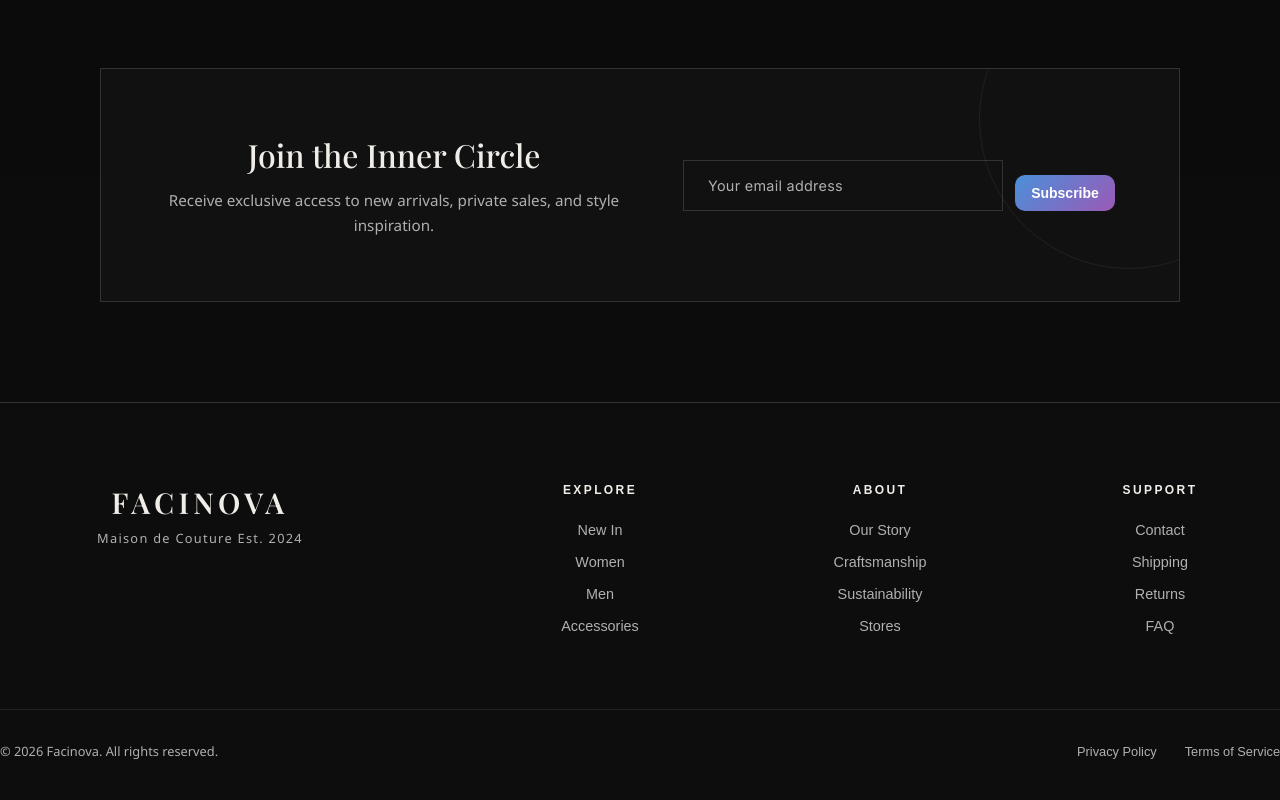
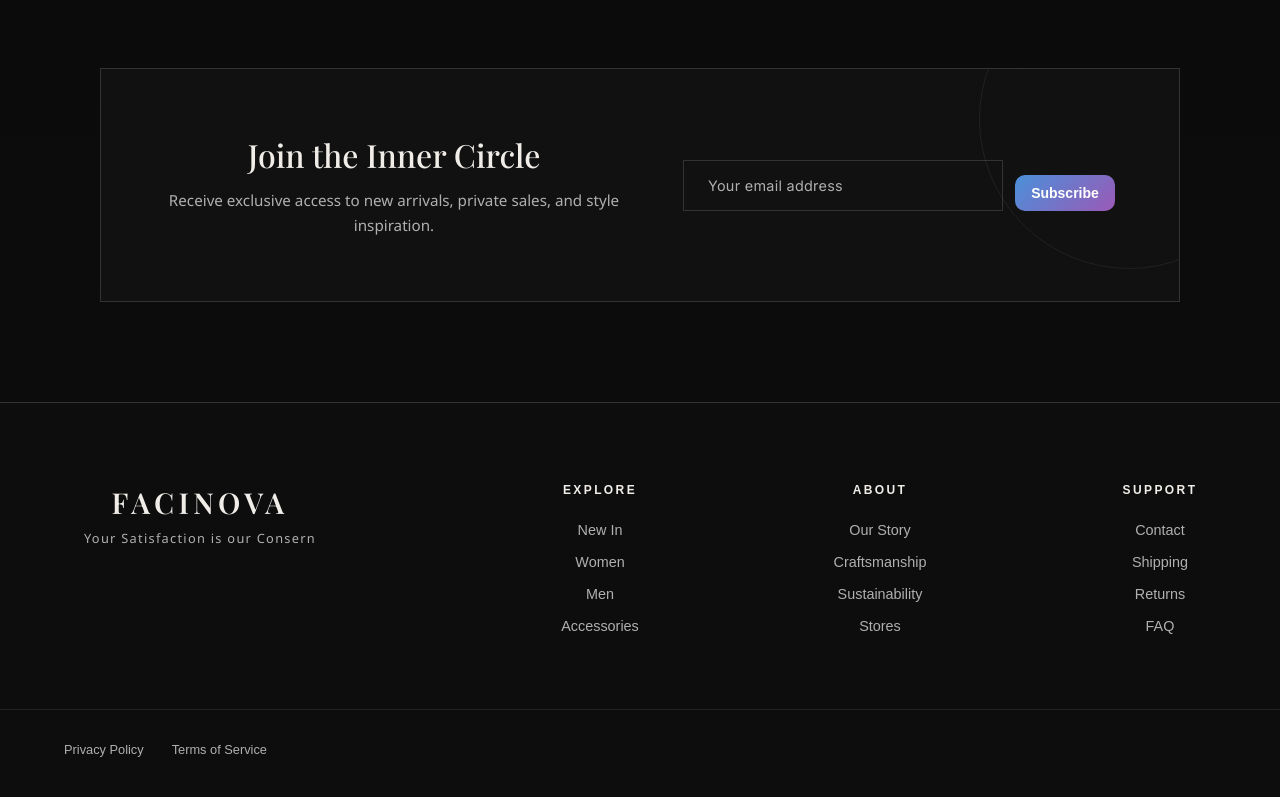
Before and after one commit to alex-renny/ecom, a React app: page / in a window 1280 px wide. Shown: the part 2643-3443 px from the top of the page. Built offline with nearby package versions, Linux system fonts and the light colour scheme; the HTML template or start-up script is replaced by a standard one; a web font is replaced by a local one.

Commit message:
Footer Fixed

```diff
--- a/src/pages/Home.css
+++ b/src/pages/Home.css
@@ -498,6 +498,7 @@ blockquote {
 .footer-legal {
   display: flex;
   gap: 28px;
+  padding: 0 5%;
 }
 
 .footer-legal a {
--- a/src/pages/Home.jsx
+++ b/src/pages/Home.jsx
@@ -150,7 +150,7 @@ function Home() {
           <div className="footer-top">
             <div className="footer-brand">
               <h2 className="footer-logo">FACINOVA</h2>
-              <p>Maison de Couture Est. 2024</p>
+              <p>Your Satisfaction is our Consern</p>
             </div>
             <div className="footer-links">
               <div className="link-group">
@@ -183,7 +183,7 @@ function Home() {
             </div>
           </div>
           <div className="footer-bottom">
-            <p>© 2026 Facinova. All rights reserved.</p>
+            {/* <p>© 2026 Facinova. All rights reserved.</p> */}
             <div className="footer-legal">
               <a href="#">Privacy Policy</a>
               <a href="#">Terms of Service</a>
```
